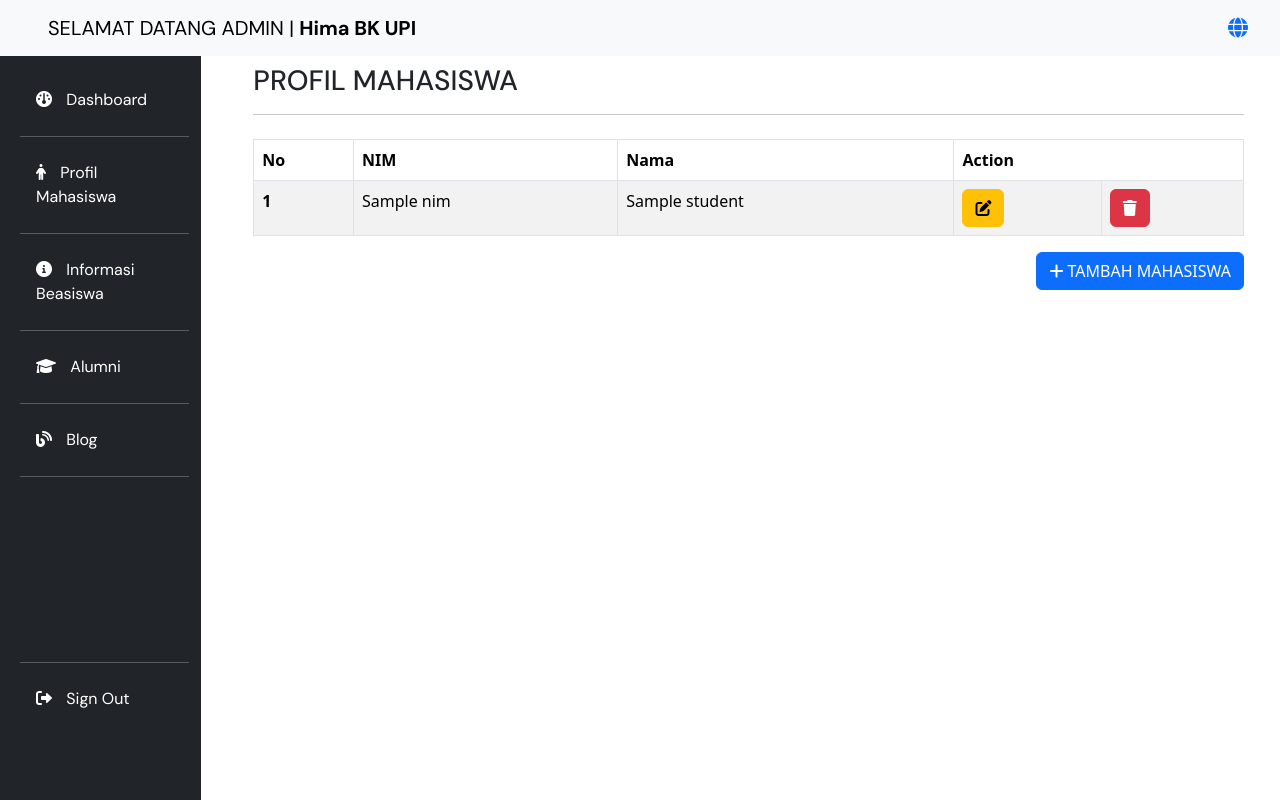
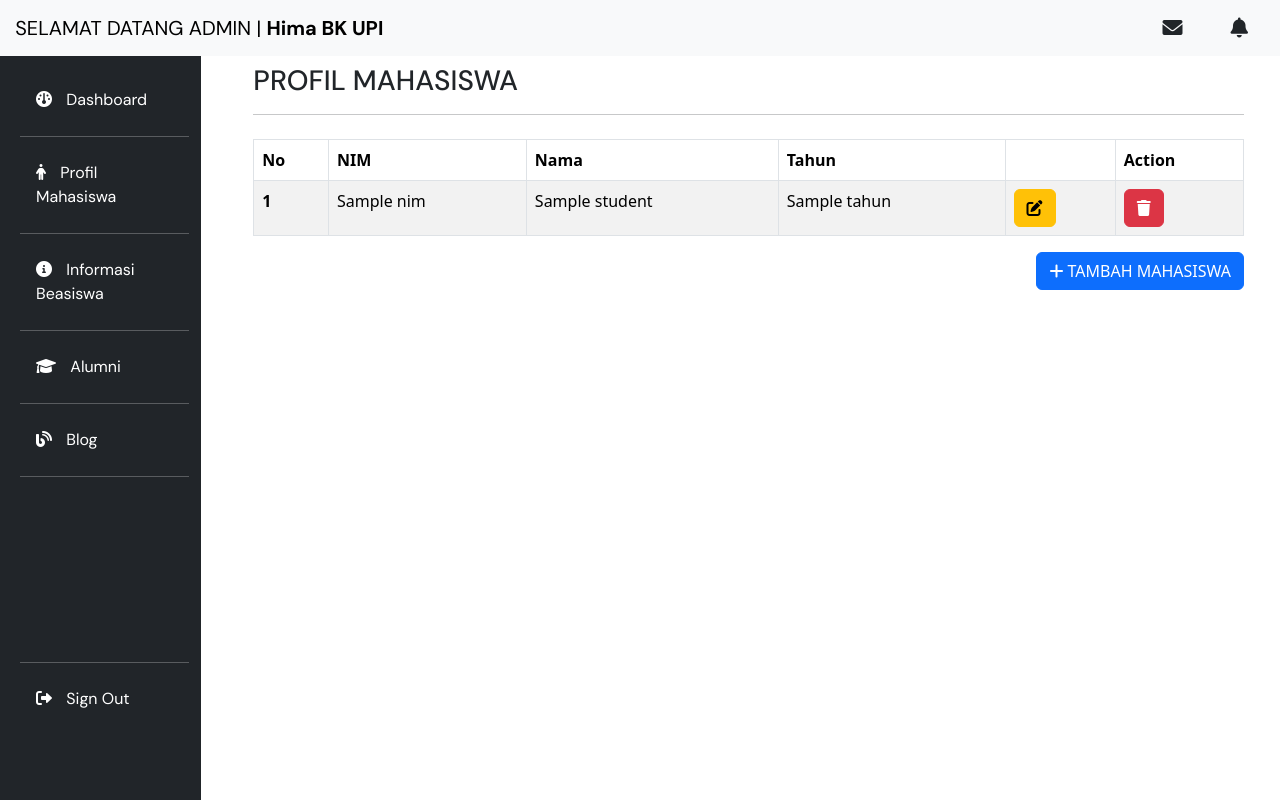
Before and after one commit to nnisafitria/GuidanceConnect, a Flask app: page /admin_mahasiswa in a window 1280 px wide. Run offline with Flask 3, Linux system fonts and the light colour scheme; a database or web service that is not in the repository returns one stand-in record (values such as "Sample title").

```diff
--- a/app.py
+++ b/app.py
@@ -12,6 +12,28 @@ app.secret_key = 'your_secret_key'
 MONGODB_CONNECTION_STRING = "mongodb+srv://annisafitria821:sparta@cluster0.cjx4lrn.mongodb.net/?retryWrites=true&w=majority&appName=Cluster0"
 client = MongoClient(MONGODB_CONNECTION_STRING)
 db = client.dbmypbb
+students_collection = db.students
+
+@app.route('/api/student_data')
+def student_data():
+    # Ambil data dari MongoDB
+    pipeline = [
+        {"$group": {"_id": "$tahun", "count": {"$sum": 1}}},
+        {"$sort": {"_id": 1}}
+    ]
+    results = list(students_collection.aggregate(pipeline))
+
+    labels = [str(result['_id']) for result in results]
+    data = [result['count'] for result in results]
+
+    return jsonify({"labels": labels, "data": data})
+
+@app.route('/profil/<tahun>')
+def profil_mahasiswa(tahun):
+    mahasiswa = list(students_collection.find({"tahun": int(tahun)}))
+    print(mahasiswa)  # Tambahkan ini untuk debug, pastikan data tersedia di sini
+    return render_template('profil.html', tahun=tahun, mahasiswa=mahasiswa)
+
 
 @app.route('/')
 def index():
@@ -101,9 +123,10 @@ def tambah_mahasiswa():
     if request.method == 'POST':
         nim = request.form.get('nim')
         nama = request.form.get('nama')
+        tahun = request.form.get('tahun')
 
-        if nim and nama:
-            db.students.insert_one({'nim': nim, 'nama': nama})
+        if nim and nama and tahun:
+            db.students.insert_one({'nim': nim, 'nama': nama, 'tahun':tahun})
 
         return redirect(url_for('admin_mahasiswa'))
 
@@ -116,9 +139,10 @@ def edit_mahasiswa(student_id):
     if request.method == 'POST':
         nim = request.form.get('nim')
         nama = request.form.get('nama')
+        tahun = request.form.get('tahun')
 
         if nim and nama:
-            db.students.update_one({'_id': ObjectId(student_id)}, {'$set': {'nim': nim, 'nama': nama}})
+            db.students.update_one({'_id': ObjectId(student_id)}, {'$set': {'nim': nim, 'nama': nama, 'tahun':tahun}})
             return redirect(url_for('admin_mahasiswa'))
 
     return render_template('edit_mahasiswa.html', student=student)
--- a/templates/admin_mahasiswa.html
+++ b/templates/admin_mahasiswa.html
@@ -13,7 +13,6 @@
         integrity="sha384-0pUGZvbkm6XF6gxjEnlmuGrJXVbNuzT9qBBavbLwCsOGabYfZo0T0to5eqruptLy"
         crossorigin="anonymous"></script>
     <title>Profil Mahasiswa</title>
-    <link rel="icon" href="../static/logo/Logo_Mypbb.ico" type="image/x-icon">
     <link rel="stylesheet" href="https://cdnjs.cloudflare.com/ajax/libs/font-awesome/6.0.0/css/all.min.css">
     <link rel="stylesheet" href="../static/styles.css">
     <script>
@@ -29,20 +28,18 @@
 </head>
 
 <body>
-    <nav class="navbar navbar-expand-lg bg-body-tertiary navbar-fixed">
+    <nav class="navbar navbar-expand-lg bg-body-tertiary fix-top">
         <div class="container">
             <a class="navbar-brand" href="#">SELAMAT DATANG ADMIN | <b>Hima BK UPI</b></a>
         </div>
         <div class="icon ml-4">
             <h5>
-                <a href="{{ url_for('index') }}">
-                    <i class="fa-solid fa-globe mr-3" data-bs-toggle="tooltip" title="Lihat Situs"></i>
-                </a>
+                <i class="fa-solid fa-envelope mr-3" data-bs-toggle="tooltip" title="Pesan"></i>
+                <i class="fa-solid fa-bell mr-3" data-bs-toggle="tooltip" title="Notifikasi"></i>
+
             </h5>
         </div>
     </nav>
-
-    <div class="navbar-spacing"></div>
 
     <div class="row no-gutters">
         <div class="col-md-2 bg-dark pt-4 sidebar">
@@ -85,6 +82,8 @@
                         <th scope="col">No</th>
                         <th scope="col">NIM</th>
                         <th scope="col">Nama</th>
+                        <th scope="col">Tahun</th>
+                        <th scope="col"></th>
                         <th colspan="2" scope="col">Action</th>
                     </tr>
                 </thead>
@@ -94,6 +93,7 @@
                         <th scope="row">{{ loop.index }}</th>
                         <td>{{ student.nim }}</td>
                         <td>{{ student.nama }}</td>
+                        <td>{{ student.tahun }}</td>
                         <td>
                             <a href="{{ url_for('edit_mahasiswa', student_id=student._id) }}" class="btn btn-warning"><i class="fa-solid fa-pen-to-square"></i></a>
                         </td>
--- a/templates/edit_mahasiswa.html
+++ b/templates/edit_mahasiswa.html
@@ -99,6 +99,10 @@
                     <label for="nama" class="form-label">Nama</label>
                     <input type="text" class="form-control" id="nama" name="nama" value="{{ student.nama }}" required>
                 </div>
+                <div class="mb-3">
+                    <label for="tahun" class="form-label">Tahun</label>
+                    <input type="text" class="form-control" id="tahun" name="tahun" placeholder="Tahun">
+                </div>
                 <button type="submit" class="btn btn-primary">Update</button>
                 <a href="{{ url_for('admin_mahasiswa') }}" class="btn btn-secondary">Cancel</a>
             </form>
--- a/templates/tambah_mahasiswa.html
+++ b/templates/tambah_mahasiswa.html
@@ -89,6 +89,10 @@
                     <label for="nama" class="form-label">Nama</label>
                     <input type="text" class="form-control" id="nama" name="nama" placeholder="Nama">
                 </div>
+                <div class="mb-3">
+                    <label for="tahun" class="form-label">Tahun</label>
+                    <input type="text" class="form-control" id="tahun" name="tahun" placeholder="Tahun">
+                </div>
                     <button type="submit" class="btn btn-primary">Tambah</button>
             </form>
         </div>
```
Also changed, not shown: templates/mahasiswa_alumni.html (+21 -10 lines), templates/profil.html (+8 -23 lines).
